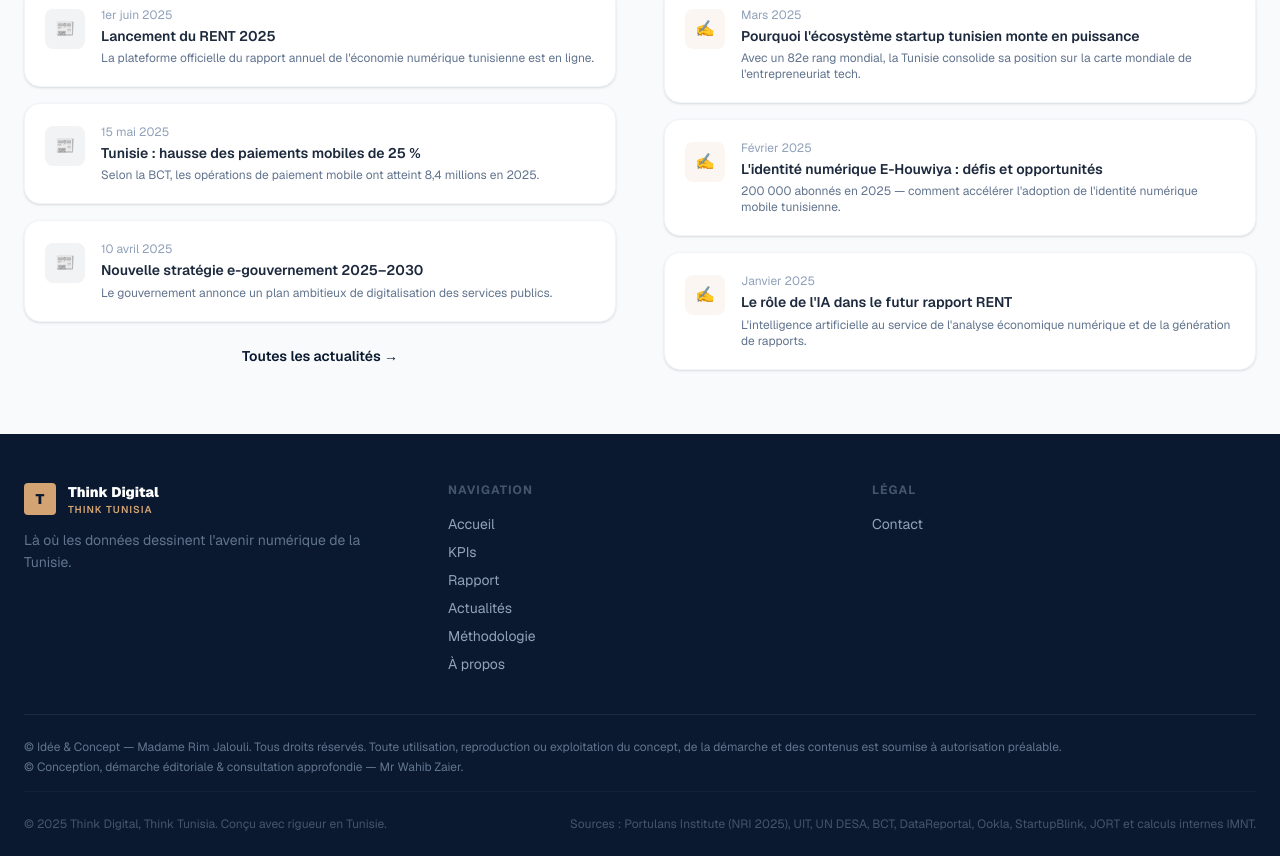
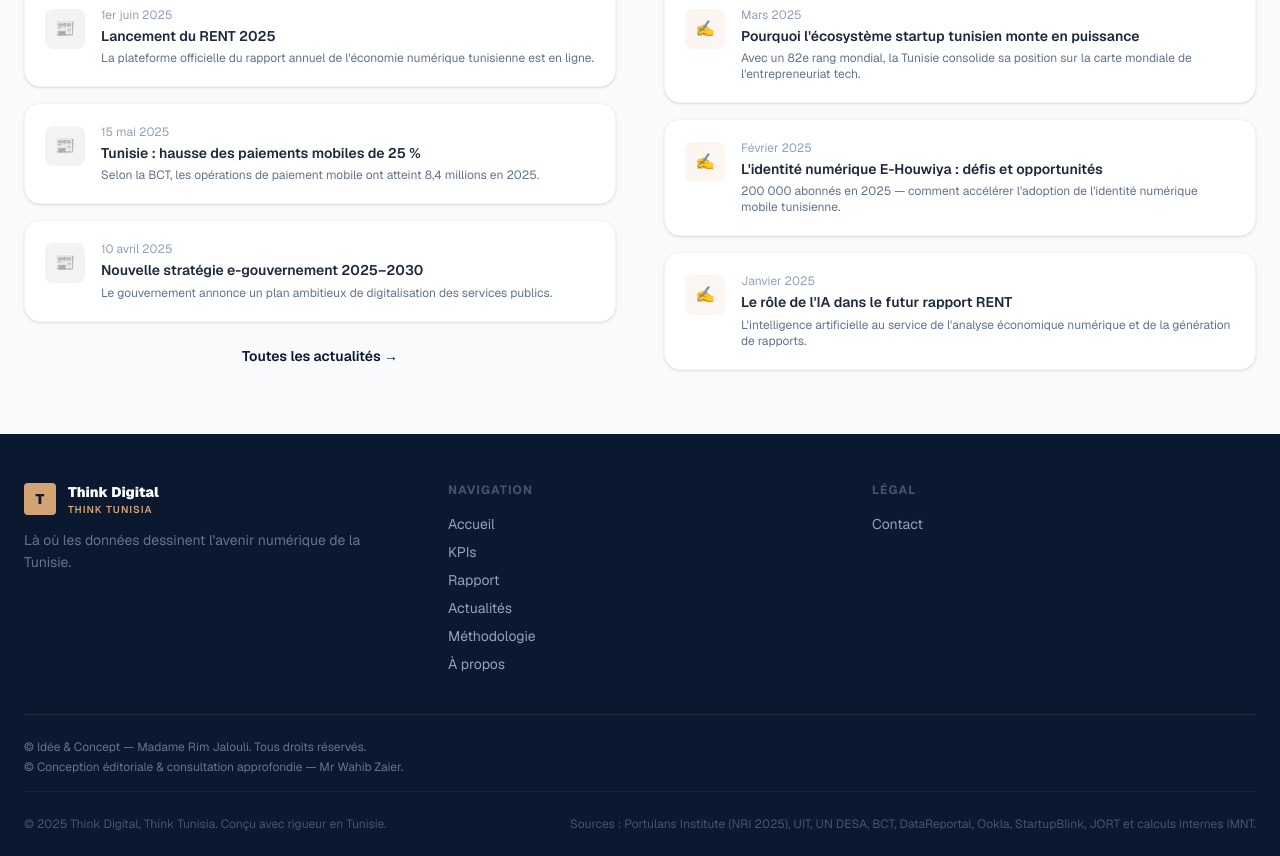
Before and after one commit to Gostp098/platform, a Next.js app: page / in a window 1280 px wide. Shown: the part 5315-6171 px from the top of the page. Built offline with nearby package versions, Linux system fonts and the light colour scheme.

Commit message:
updating footer

```diff
--- a/app/components/NavFooter.tsx
+++ b/app/components/NavFooter.tsx
@@ -154,12 +154,10 @@ export function Footer() {
         {/* Credits */}
         <div className="pt-6 pb-4 border-b border-slate-800/50 text-xs text-slate-500 space-y-1">
           <p>
-            © Idée &amp; Concept — Madame Rim Jalouli. Tous droits réservés. Toute utilisation,
-            reproduction ou exploitation du concept, de la démarche et des contenus est soumise
-            à autorisation préalable.
+            © Idée &amp; Concept — Madame Rim Jalouli. Tous droits réservés.
           </p>
           <p>
-            © Conception, démarche éditoriale &amp; consultation approfondie — Mr Wahib Zaier.
+            © Conception éditoriale &amp; consultation approfondie — Mr Wahib Zaier.
           </p>
         </div>
 
```
